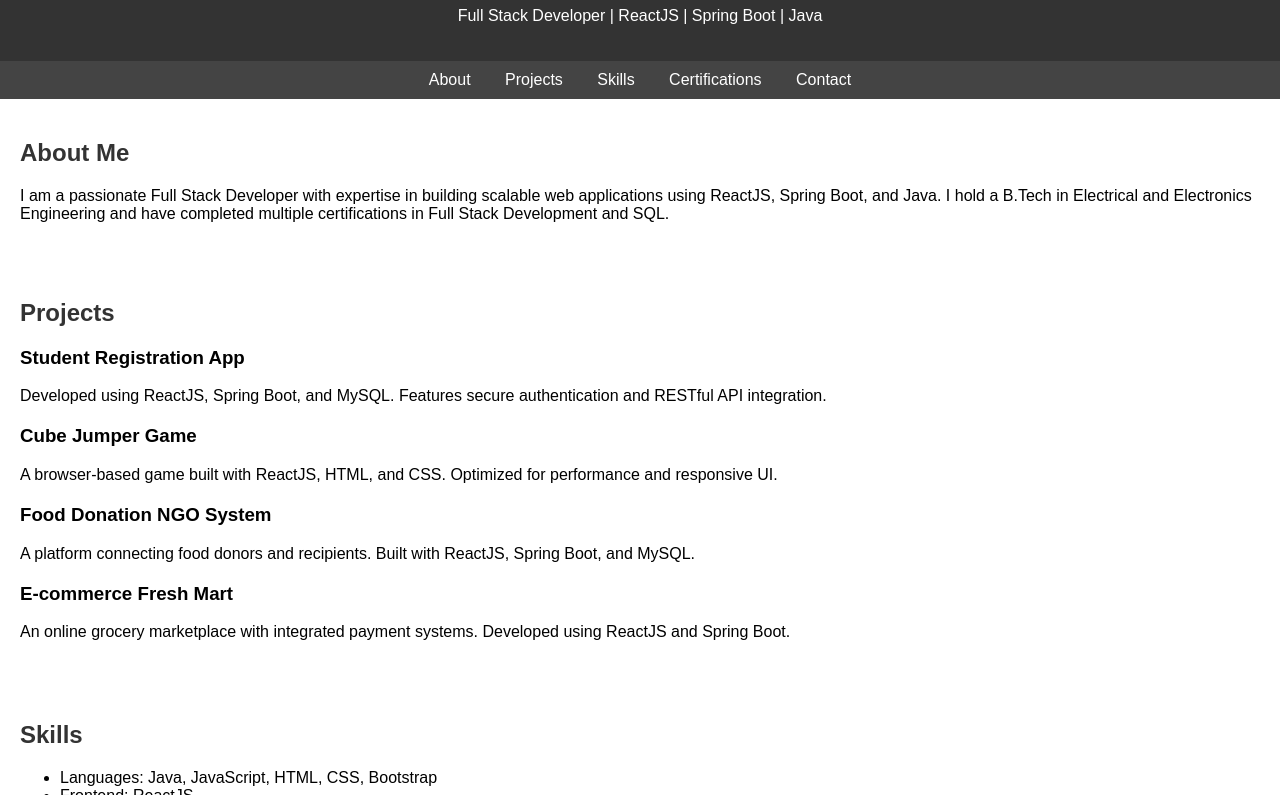
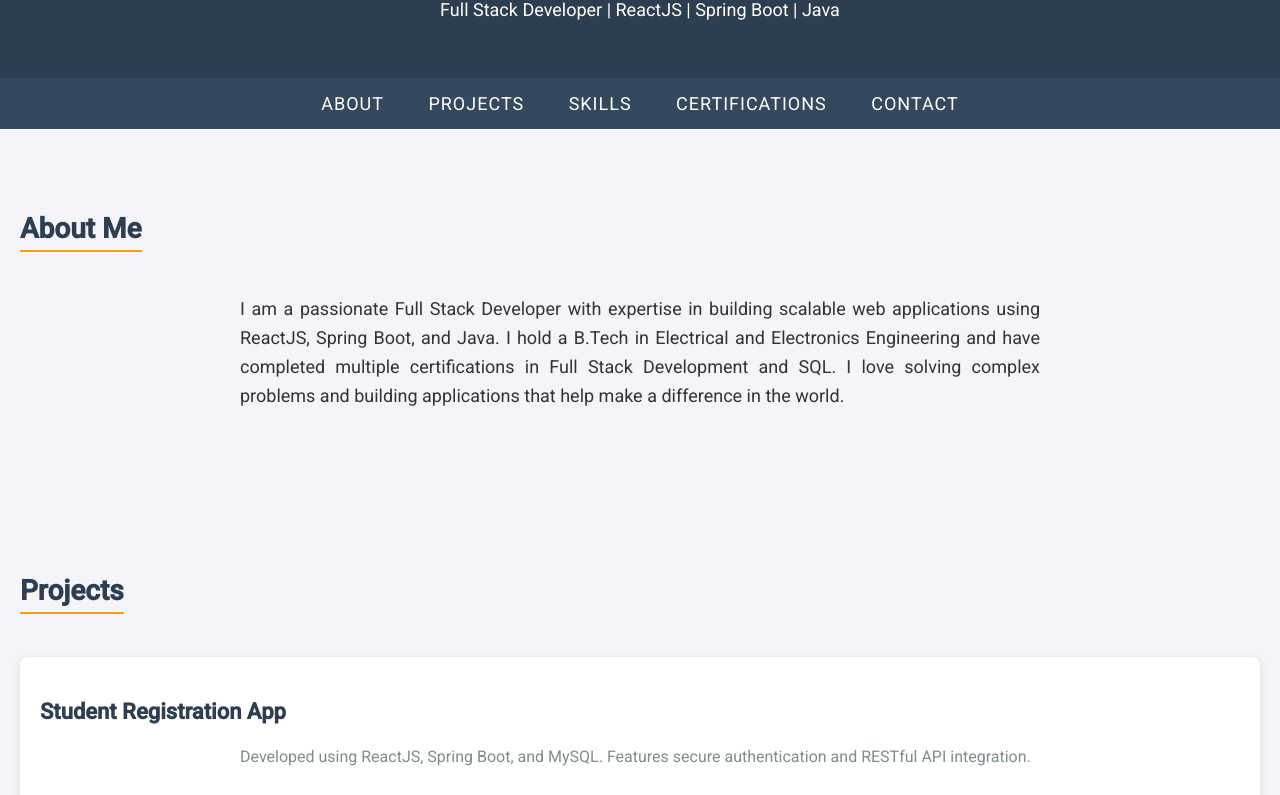
Before and after one commit to Ravitejaeluri9/Ravitejaeluri, a plain HTML site: page index.html in a window 1280 px wide. Shown: the part 93-888 px from the top of the page. Drawn offline with Linux system fonts and the light colour scheme.

Commit message:
Update index.html

```diff
--- a/index.html
+++ b/index.html
@@ -4,22 +4,133 @@
   <meta charset="UTF-8">
   <meta name="viewport" content="width=device-width, initial-scale=1.0">
   <title>Eiuri Raviteja - Portfolio</title>
+  <link href="https://fonts.googleapis.com/css2?family=Roboto:wght@400;500&display=swap" rel="stylesheet">
   <style>
-    body { font-family: Arial, sans-serif; margin: 0; padding: 0; }
-    header { background: #333; color: #fff; padding: 20px; text-align: center; }
-    nav { background: #444; padding: 10px; text-align: center; }
-    nav a { color: #fff; margin: 0 15px; text-decoration: none; }
-    section { padding: 20px; }
-    h2 { color: #333; }
-    .project, .certification { margin-bottom: 20px; }
-    footer { background: #333; color: #fff; text-align: center; padding: 10px; }
+    body {
+      font-family: 'Roboto', sans-serif;
+      margin: 0;
+      padding: 0;
+      background-color: #f4f4f9;
+      color: #333;
+    }
+
+    header {
+      background: #2c3e50;
+      color: #fff;
+      padding: 40px;
+      text-align: center;
+      box-shadow: 0 4px 8px rgba(0, 0, 0, 0.1);
+    }
+
+    header h1 {
+      margin: 0;
+      font-size: 36px;
+      font-weight: 500;
+    }
+
+    header p {
+      margin-top: 10px;
+      font-size: 18px;
+    }
+
+    nav {
+      background: #34495e;
+      padding: 15px 0;
+      text-align: center;
+      font-size: 18px;
+    }
+
+    nav a {
+      color: #fff;
+      margin: 0 20px;
+      text-decoration: none;
+      text-transform: uppercase;
+      letter-spacing: 1px;
+    }
+
+    nav a:hover {
+      color: #f39c12;
+      border-bottom: 2px solid #f39c12;
+    }
+
+    section {
+      padding: 60px 20px;
+    }
+
+    section h2 {
+      font-size: 28px;
+      color: #2c3e50;
+      border-bottom: 2px solid #f39c12;
+      display: inline-block;
+      padding-bottom: 5px;
+    }
+
+    section p {
+      line-height: 1.6;
+      font-size: 18px;
+      max-width: 800px;
+      margin: 20px auto;
+      text-align: justify;
+    }
+
+    .project, .certification {
+      background: #fff;
+      border-radius: 8px;
+      padding: 20px;
+      margin: 20px 0;
+      box-shadow: 0 2px 10px rgba(0, 0, 0, 0.1);
+    }
+
+    .project h3, .certification h3 {
+      font-size: 22px;
+      margin-bottom: 10px;
+      color: #2c3e50;
+    }
+
+    .project p {
+      font-size: 16px;
+      color: #7f8c8d;
+    }
+
+    footer {
+      background: #2c3e50;
+      color: #fff;
+      text-align: center;
+      padding: 20px;
+      font-size: 16px;
+    }
+
+    footer p {
+      margin: 0;
+    }
+
+    a {
+      color: #f39c12;
+      text-decoration: none;
+    }
+
+    a:hover {
+      text-decoration: underline;
+    }
+
+    ul {
+      padding-left: 20px;
+    }
+
+    ul li {
+      font-size: 18px;
+      margin-bottom: 10px;
+    }
+
   </style>
 </head>
 <body>
+
   <header>
     <h1>Eiuri Raviteja</h1>
     <p>Full Stack Developer | ReactJS | Spring Boot | Java</p>
   </header>
+
   <nav>
     <a href="#about">About</a>
     <a href="#projects">Projects</a>
@@ -27,10 +138,12 @@
     <a href="#certifications">Certifications</a>
     <a href="#contact">Contact</a>
   </nav>
+
   <section id="about">
     <h2>About Me</h2>
-    <p>I am a passionate Full Stack Developer with expertise in building scalable web applications using ReactJS, Spring Boot, and Java. I hold a B.Tech in Electrical and Electronics Engineering and have completed multiple certifications in Full Stack Development and SQL.</p>
+    <p>I am a passionate Full Stack Developer with expertise in building scalable web applications using ReactJS, Spring Boot, and Java. I hold a B.Tech in Electrical and Electronics Engineering and have completed multiple certifications in Full Stack Development and SQL. I love solving complex problems and building applications that help make a difference in the world.</p>
   </section>
+
   <section id="projects">
     <h2>Projects</h2>
     <div class="project">
@@ -50,6 +163,7 @@
       <p>An online grocery marketplace with integrated payment systems. Developed using ReactJS and Spring Boot.</p>
     </div>
   </section>
+
   <section id="skills">
     <h2>Skills</h2>
     <ul>
@@ -60,6 +174,7 @@
       <li>Tools: VS Code, Git, Docker, Postman, Eclipse</li>
     </ul>
   </section>
+
   <section id="certifications">
     <h2>Certifications</h2>
     <div class="certification">
@@ -72,13 +187,16 @@
       <h3>Communication Certificate – TCS</h3>
     </div>
   </section>
+
   <section id="contact">
     <h2>Contact</h2>
-    <p>LinkedIn: <a href="https://www.linkedin.com/in/yourprofile">Eiuri Raviteja</a></p>
-    <p>Email: your.email@example.com</p>
+    <p>LinkedIn: <a href="https://www.linkedin.com/in/eluri-raviteja-07105325b">Eiuri Raviteja</a></p>
+    <p>Email: <a href="mailto:eluriraviteja9@gmail.com">eluriraviteja9@gmail.com</a></p>
   </section>
+
   <footer>
-    <p>&copy; 2023 Eiuri Raviteja. All rights reserved.</p>
+    <p>&copy; 2025 Eiuri Raviteja. All rights reserved.</p>
   </footer>
+
 </body>
 </html>
```
